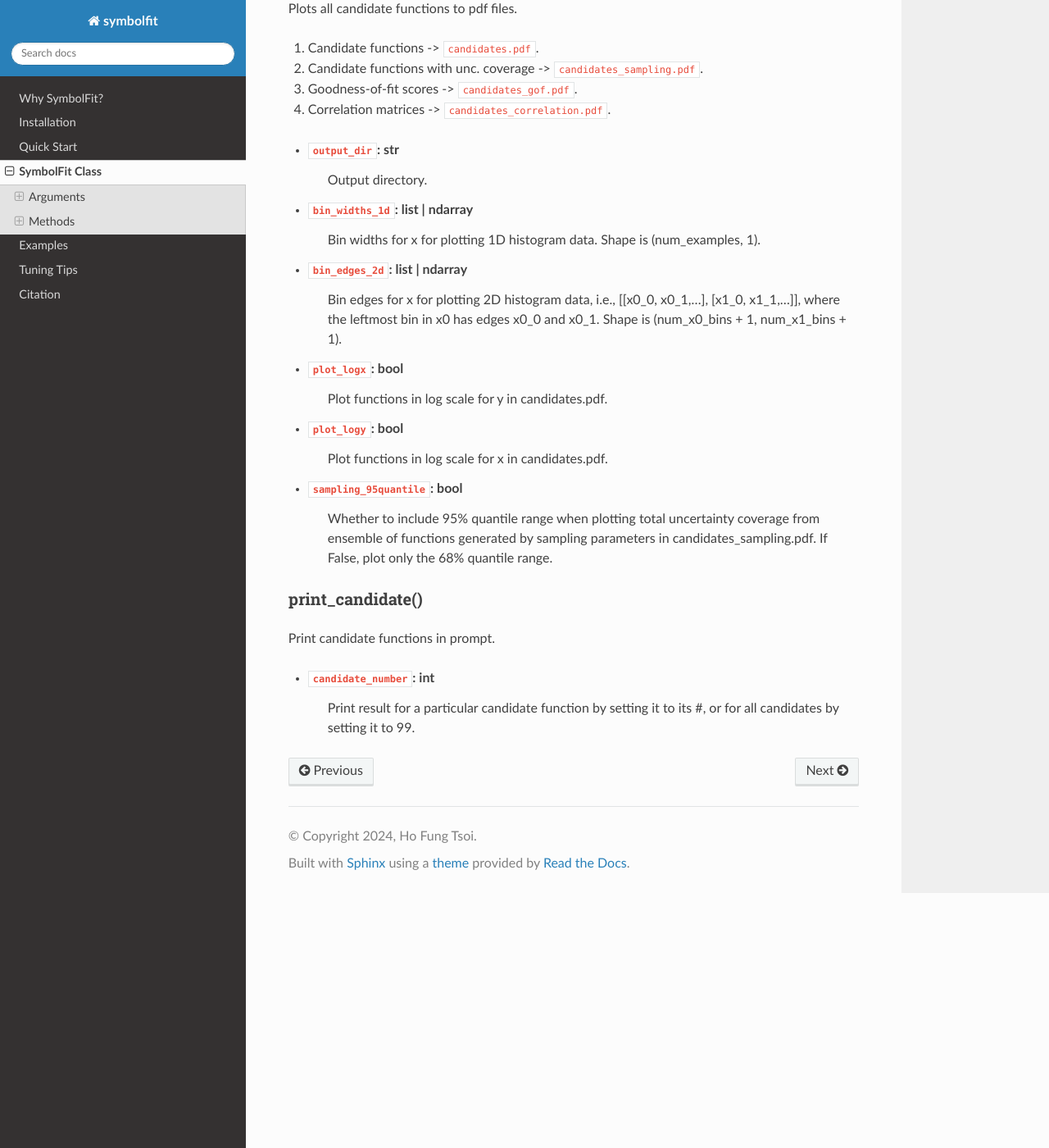
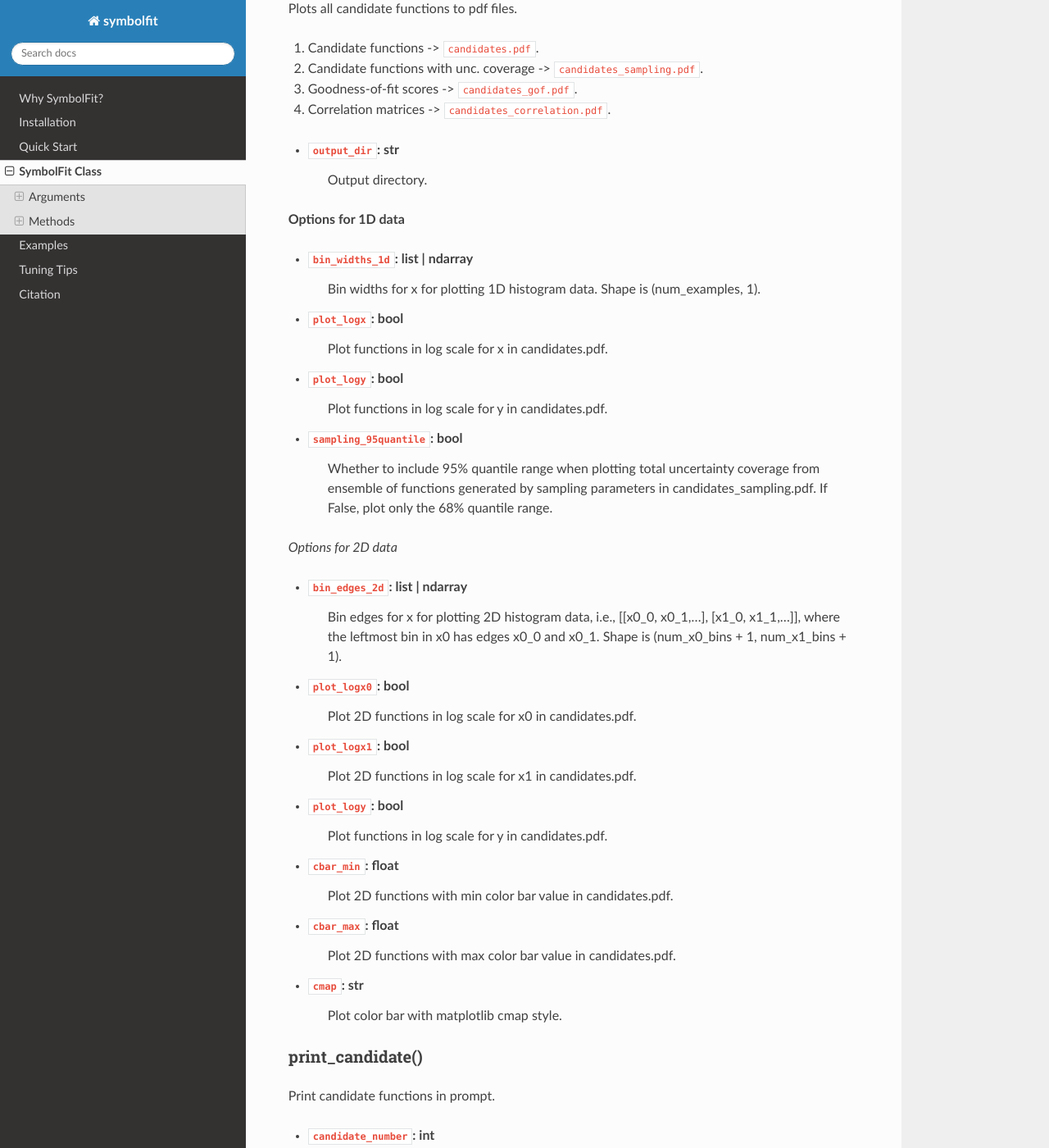
Before and after one commit to hftsoi/symbolfit, a Sphinx documentation site: the page built from docs/class.rst, in a window 1280 px wide and 1400 px high, scrolled down 2519 px. Shown: the whole window at 82% size. Built offline with Sphinx 7.4.7 and the Read the Docs theme 3.1.0, drawn with Linux system fonts in a browser that asks for light colours.

Commit message:
Update class.rst

```diff
--- a/docs/class.rst
+++ b/docs/class.rst
@@ -123,9 +123,25 @@ Plots all candidate functions to pdf files.
 * ``output_dir``: str
    Output directory.
 
+**Options for 1D data**
+
 * ``bin_widths_1d``: list | ndarray
    Bin widths for x for plotting 1D histogram data.
    Shape is (num_examples, 1).
+
+* ``plot_logx``: bool
+   Plot functions in log scale for x in candidates.pdf.
+
+* ``plot_logy``: bool
+   Plot functions in log scale for y in candidates.pdf.
+
+* ``sampling_95quantile``: bool
+   Whether to include 95% quantile range when plotting
+   total uncertainty coverage from ensemble of functions
+   generated by sampling parameters in candidates_sampling.pdf.
+   If False, plot only the 68% quantile range.
+
+*Options for 2D data*
 
 * ``bin_edges_2d``: list | ndarray
    Bin edges for x for plotting 2D histogram data,
@@ -133,17 +149,23 @@ Plots all candidate functions to pdf files.
    where the leftmost bin in x0 has edges x0_0 and x0_1.
    Shape is (num_x0_bins + 1, num_x1_bins + 1).
 
-* ``plot_logx``: bool
+* ``plot_logx0``: bool
+   Plot 2D functions in log scale for x0 in candidates.pdf.
+
+* ``plot_logx1``: bool
+   Plot 2D functions in log scale for x1 in candidates.pdf.
+
+* ``plot_logy``: bool
    Plot functions in log scale for y in candidates.pdf.
 
-* ``plot_logy``: bool
-   Plot functions in log scale for x in candidates.pdf.
+* ``cbar_min``: float
+   Plot 2D functions with min color bar value in candidates.pdf.
 
-* ``sampling_95quantile``: bool
-   Whether to include 95% quantile range when plotting
-   total uncertainty coverage from ensemble of functions
-   generated by sampling parameters in candidates_sampling.pdf.
-   If False, plot only the 68% quantile range.
+* ``cbar_max``: float
+   Plot 2D functions with max color bar value in candidates.pdf.
+
+* ``cmap``: str
+   Plot color bar with matplotlib cmap style.
 
 **print_candidate()**
 ~~~~~~~~~~~~~~~~~~~~~
```
